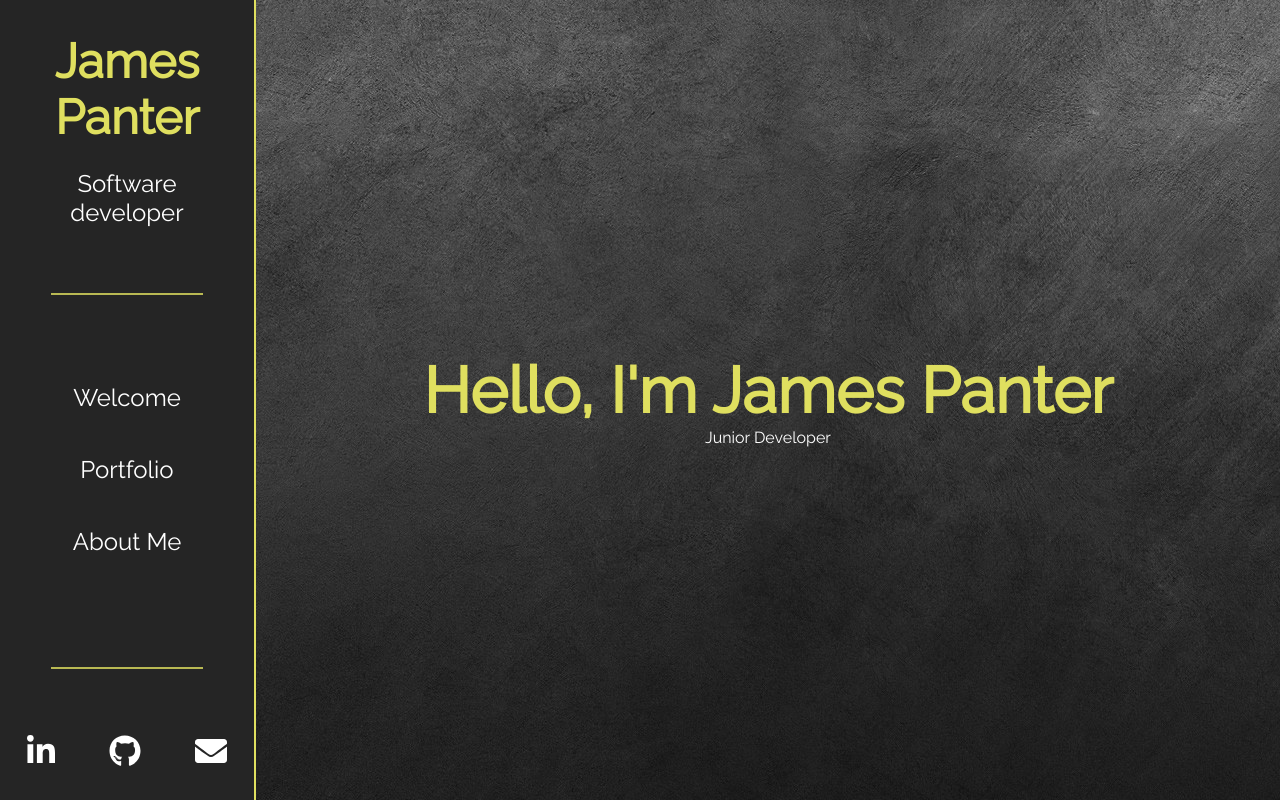
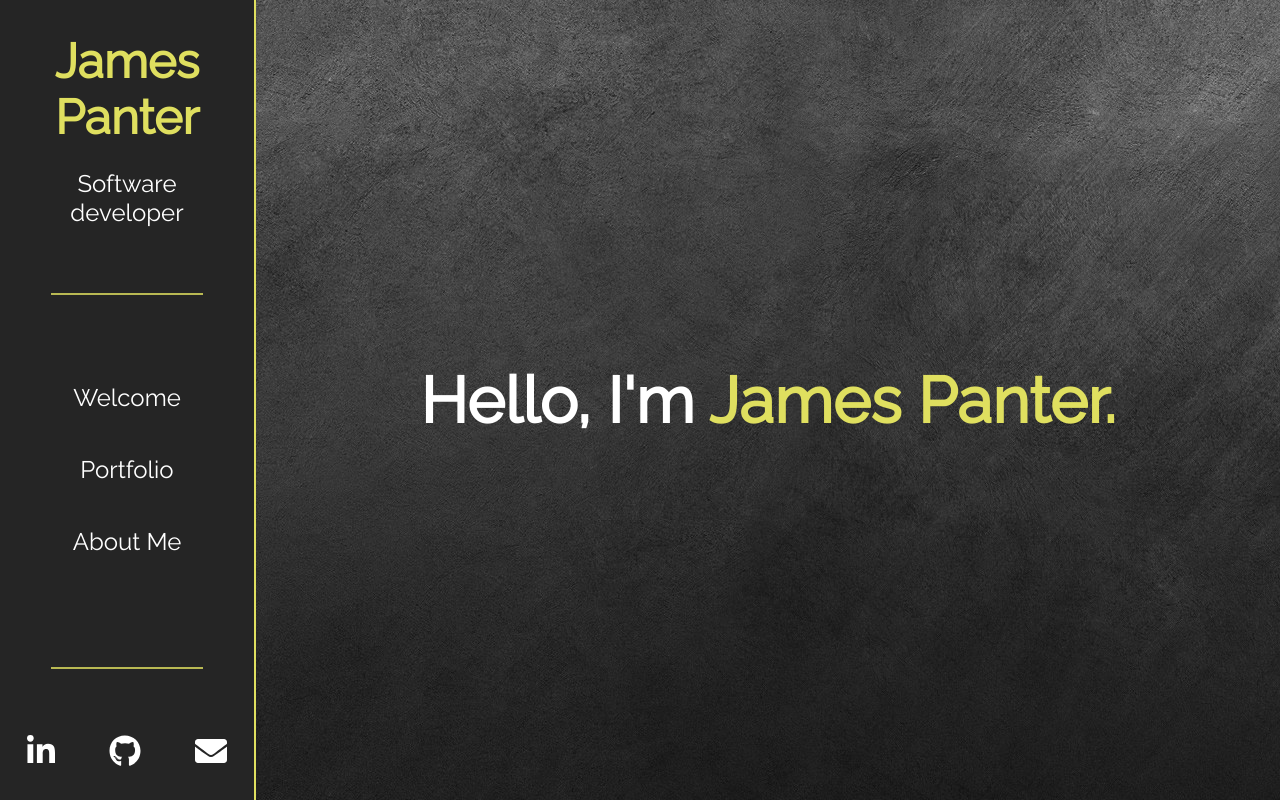
Before and after one commit to jamespanter/portfolio, a React (Create React App) app: page /home in a window 1280 px wide. Built offline with nearby package versions, Linux system fonts and the light colour scheme.

Commit message:
Style changes

```diff
--- a/src/containers/HomePage/HomePage.jsx
+++ b/src/containers/HomePage/HomePage.jsx
@@ -5,8 +5,9 @@ const HomePage = () => {
   return (
     <>
       <div className={styles.homeContainer}>
-        <h2>Hello, I'm James Panter</h2>
-        <p>Junior Developer</p>
+        <h2>
+          <span>Hello, I'm</span> James Panter.
+        </h2>
       </div>
     </>
   );
--- a/src/containers/HomePage/HomePage.module.scss
+++ b/src/containers/HomePage/HomePage.module.scss
@@ -6,6 +6,24 @@
   min-height: 100vh;
 
   h2 {
-    font-size: 4em;
+    font-size: 3.5em;
+    margin: 10%;
+
+    span {
+      font-size: 1em;
+      color: white;
+    }
   }
 }
+
+@media only screen and (min-width: 768px) {
+  .homeContainer {
+    h2 {
+      font-size: 4em;
+
+      span {
+        font-size: 1em;
+      }
+    }
+  }
+}
```
